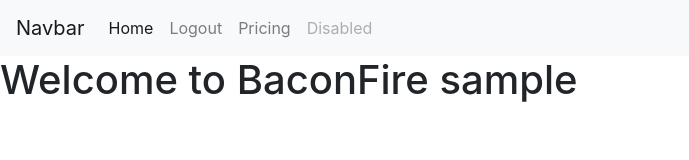
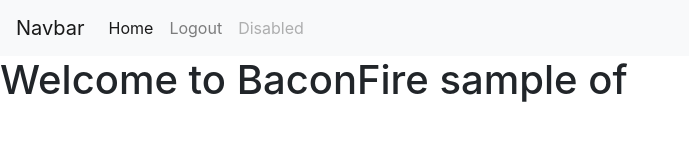
Before and after one commit to BaconFireTeam/OnboardWebApp-Frontend, an Angular app: page /home in a window 1280 px wide. Shown: the top 160 px of the page, without its empty margins (0-689 px from the left). Built offline with nearby package versions, Linux system fonts and the light colour scheme; sample sign-in values are in the browser's storage.

Commit message:
saved role as an object on frontend added hire button

```diff
--- a/src/app/shared/_service/auth.service.ts
+++ b/src/app/shared/_service/auth.service.ts
@@ -4,7 +4,7 @@ import 'rxjs/add/operator/map';
 // import { map }  from 'rxjs/operators';
 import { Response } from '../domain/Response.model';
 import { BehaviorSubject, Observable } from 'rxjs';
-import { User } from '../domain/User';
+import { User, Role } from '../domain/User';
 
 @Injectable({
   providedIn: 'root'
@@ -12,10 +12,14 @@ import { User } from '../domain/User';
 export class AuthService {
   private currentUserSubject: BehaviorSubject<User>;
   public currentUser: Observable<User>
+  private currentUserRoleSubject: BehaviorSubject<Role>;
+  public currentUserRole: Observable<Role>
 
   constructor(private http : HttpClient) {
     this.currentUserSubject = new BehaviorSubject<User>(JSON.parse(localStorage.getItem('currentUser')));
     this.currentUser = this.currentUserSubject.asObservable();
+    this.currentUserRoleSubject = new BehaviorSubject<Role>(JSON.parse(localStorage.getItem('currentUserRole')));
+    this.currentUserRole = this.currentUserRoleSubject.asObservable();
    }
 
 
@@ -23,11 +27,17 @@ export class AuthService {
     return this.currentUserSubject.value;
   }
 
+  public get currentUserRoleValue(): Role {
+    return this.currentUserRoleSubject.value;
+  }
+
   login(username: string, password: string) {
     return this.http.post('http://localhost:4200/login', {username, password}).map((res: Response) => {
       if(res.user){
       localStorage.setItem('currentUser', JSON.stringify(res.user));
       this.currentUserSubject.next(res.user);
+      localStorage.setItem('currentUserRole', JSON.stringify(res.role));
+      this.currentUserRoleSubject.next(res.role);
       }
       console.log(res);
       return res.user;
@@ -45,5 +55,7 @@ export class AuthService {
     // remove user from local storage to log user out
     localStorage.removeItem('currentUser');
     this.currentUserSubject.next(null);
+    localStorage.removeItem('currentUserRole');
+    this.currentUserRoleSubject.next(null);
   }
 }
--- a/src/app/shared/component/home/home.component.html
+++ b/src/app/shared/component/home/home.component.html
@@ -1,2 +1,2 @@
 <app-navbar></app-navbar>
-<h1>Welcome to BaconFire {{currentUser.username}}</h1>
+<h1>Welcome to BaconFire {{currentUser.username}} of {{currentUserRole.description}}</h1>
--- a/src/app/shared/component/home/home.component.ts
+++ b/src/app/shared/component/home/home.component.ts
@@ -1,6 +1,6 @@
 import { Component, OnInit } from '@angular/core';
 import { AuthService } from '../../_service/auth.service'
-import { User } from '../../domain/User';
+import { User, Role } from '../../domain/User';
 
 @Component({
   selector: 'app-home',
@@ -9,6 +9,7 @@ import { User } from '../../domain/User';
 })
 export class HomeComponent implements OnInit {
    currentUser:User;
+   currentUserRole:Role;
   constructor(private authService: AuthService) {
 
   }
@@ -16,6 +17,7 @@ export class HomeComponent implements OnInit {
 
   ngOnInit(): void {
     this.currentUser = this.authService.currentUserValue;
+    this.currentUserRole = this.authService.currentUserRoleValue;
   }
 
 }
--- a/src/app/shared/component/navbar/navbar.component.html
+++ b/src/app/shared/component/navbar/navbar.component.html
@@ -8,14 +8,17 @@
             <li class="nav-item active">
                 <a class="nav-link" href="#">Home <span class="sr-only">(current)</span></a>
             </li>
-            <li class="nav-item">
-                <a class="nav-link" href="#" (click)="logout()">Logout</a>
+
+            <li class="nav-item ">
+                <a class="nav-link " href="# " (click)="logout() ">Logout</a>
             </li>
-            <li class="nav-item">
-                <a class="nav-link" href="#">Pricing</a>
-            </li>
-            <li class="nav-item">
-                <a class="nav-link disabled" href="#" tabindex="-1" aria-disabled="true">Disabled</a>
+            <div *ngIf="currentUserRole.id < 2">
+                <li class=" nav-item ">
+                    <a class="nav-link " href="# ">Hire</a>
+                </li>
+            </div>
+            <li class="nav-item ">
+                <a class="nav-link disabled " href="# " tabindex="-1 " aria-disabled="true ">Disabled</a>
             </li>
         </ul>
     </div>
--- a/src/app/shared/component/navbar/navbar.component.ts
+++ b/src/app/shared/component/navbar/navbar.component.ts
@@ -1,5 +1,6 @@
 import { Component, OnInit } from '@angular/core';
 import { AuthService } from '../../_service/auth.service';
+import { Role } from '../../domain/User';
 
 @Component({
   selector: 'app-navbar',
@@ -7,10 +8,12 @@ import { AuthService } from '../../_service/auth.service';
   styleUrls: ['./navbar.component.css']
 })
 export class NavbarComponent implements OnInit {
+  currentUserRole:Role;
 
   constructor(private authService: AuthService) { }
 
   ngOnInit(): void {
+    this.currentUserRole = this.authService.currentUserRoleValue;
   }
 
   logout() {
--- a/src/app/shared/domain/Response.model.ts
+++ b/src/app/shared/domain/Response.model.ts
@@ -1,4 +1,4 @@
-import { User } from './User';
+import { User, Role } from './User';
 
 export class ServiceStatus {
     statusCode: string;
@@ -15,4 +15,5 @@ export class ServiceStatus {
 export class Response {
     serviceStatus: ServiceStatus;
     user: User;
+    role: Role;
 }
```
Also changed, not shown: src/app/shared/domain/User.ts (+9 -0 lines).
